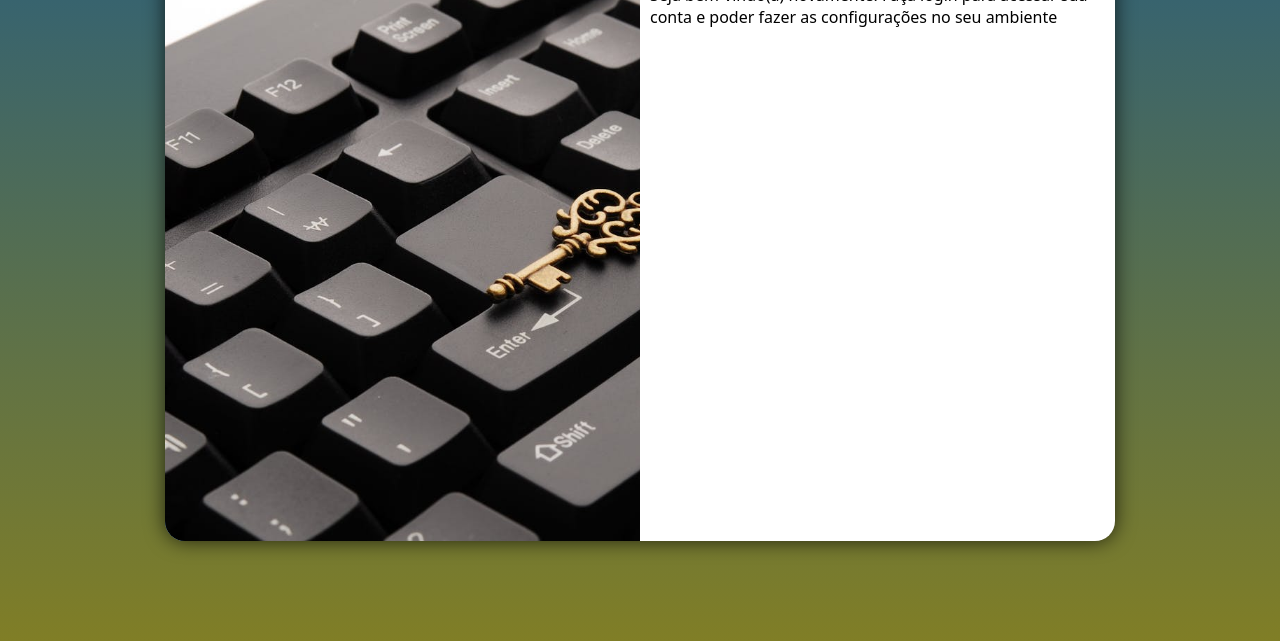
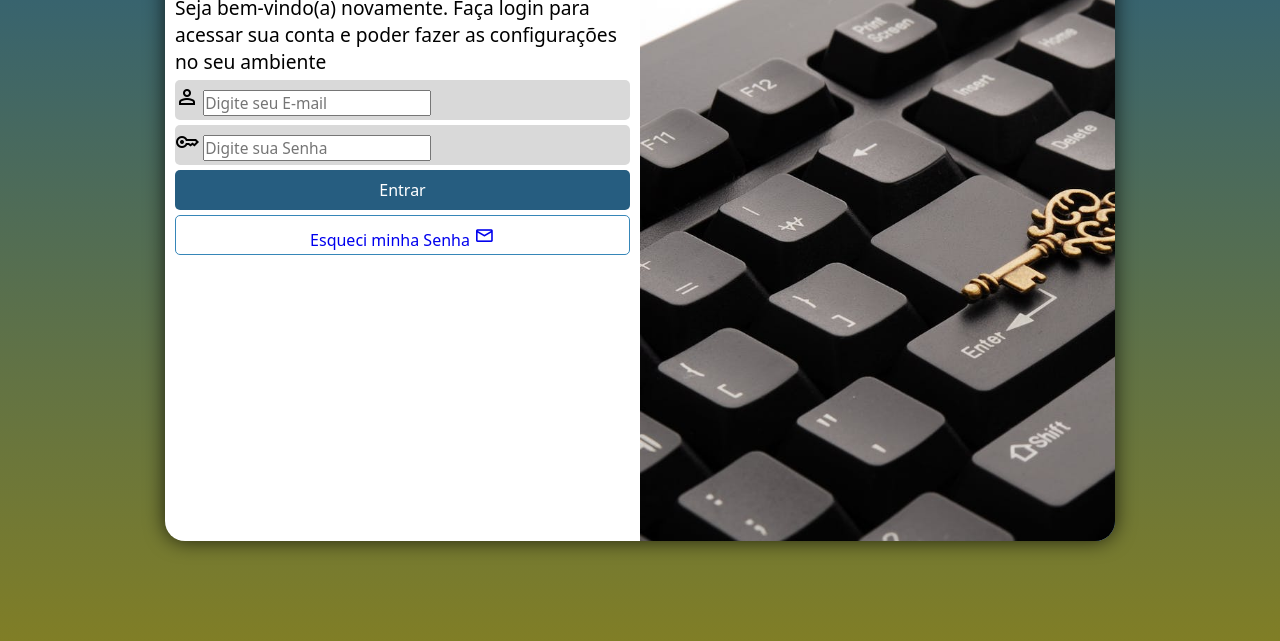
Before and after one commit to RenatoJr82/projeto-login, a plain HTML site: page index.html in a window 1280 px wide. Shown: the part 159-800 px from the top of the page. Drawn offline with nearby package versions, Linux system fonts and the light colour scheme.

Commit message:
Aplicando estilo ao formulário de login

```diff
--- a/estilos/media-query.css
+++ b/estilos/media-query.css
@@ -1,12 +1,12 @@
 @charset "UTF-8";
 
-@media screen and (min-width: 768px) and (max-width: 992px) {
+@media screen and (min-width: 768px) and (max-width: 992px) { /*tablet*/
     body {
         background-image: linear-gradient(to top, #807E26, #265D80);
     }
 
     #login {
-                width: 90vw;
+        width: 90vw;
     }
 
     #login > #imagem {
@@ -21,7 +21,7 @@
     }
 }
 
-@media screen and (min-width: 992px) {
+@media screen and (min-width: 992px) { /*Desktop*/
     body {
         background-image: linear-gradient(to top, #807E26, #265D80);
     }
@@ -31,13 +31,17 @@
     }
 
     #login > #imagem {
-        float: left;
+        float: right;
         width: 50%;
         height: 100%;
     }
 
     #login > #formulario {
-        float: right;
+        float: left;
         width: 50%;
     }
+
+    #formulario > p {
+        font-size: 1.2em;
+    }
 }
--- a/estilos/style.css
+++ b/estilos/style.css
@@ -45,3 +45,72 @@ main {
     display: block;
     padding: 10px;
 }
+
+#formulario > h1 {
+    text-align: center;
+    margin-bottom: 10px;
+}
+
+#formulario > p {
+    font-size: 0.8em;
+}
+
+form > .campo {
+    background-color: rgb(217, 217, 217);
+    display: block;
+    width: 100%;
+    height: 40px;
+    border-radius: 5px;
+    margin: 5px 0px;
+}
+
+.campo > label {
+    display: none;
+}
+
+.campo > input {
+    font-size: 0.97em;
+}
+
+.material-symbols-outlined {
+    margin: 5px 0px;
+}
+
+form > input[type=submit] {
+    display: block;
+    font-size: 1em;
+    width: 100%;
+    height: 40px;
+    background-color: #265D80;
+    color: white;
+    border: none;
+    border-radius: 5px;
+    cursor: pointer;
+}
+
+form > input[type=submit]:hover {
+    background-color: #3686b8;
+}
+
+form > .botao {
+    display: block;
+    font-size: 1em;
+    width: 100%;
+    height: 40px;
+    padding-top: 5px;
+    margin-top: 5px;
+    background-color: white;
+    text-decoration: none;
+    text-align: center;
+    border: 1px solid #3686b8;
+    border-radius: 5px;
+}
+
+form > .botao:hover {
+    background-color: #3686b8;
+    color: white;
+}
+
+form > .botao > span {
+    font-size: 1.3em;
+}
--- a/index.html
+++ b/index.html
@@ -4,6 +4,7 @@
     <meta charset="UTF-8">
     <meta name="viewport" content="width=device-width, initial-scale=1.0">
     <title>Login</title>
+    <link rel="stylesheet" href="https://fonts.googleapis.com/css2?family=Material+Symbols+Outlined:opsz,wght,FILL,GRAD@20..48,100..700,0..1,-50..200" />
     <link rel="stylesheet" href="estilos/style.css">
     <link rel="stylesheet" href="estilos/media-query.css">
 </head>
@@ -16,8 +17,19 @@
             <div id="formulario">
                 <h1>Login</h1>
                 <p>Seja bem-vindo(a) novamente. Faça login para acessar sua conta e poder fazer as configurações no seu ambiente</p>
-                <form action="login.php" method="post">
-
+                <form action="login.php" method="post" autocomplete="on">
+                    <div class="campo">
+                        <span class="material-symbols-outlined">person</span>
+                        <input type="email" name="login" id="ilogin" placeholder="Digite seu E-mail" autocomplete="email" required maxlength="30">
+                        <label for="ilogin">Login</label>
+                    </div>
+                    <div class="campo">
+                        <span class="material-symbols-outlined">key</span>
+                        <input type="password" name="senha" id="isenha" placeholder="Digite sua Senha" autocomplete="current-password" required minlength="8" maxlength="20">
+                        <label for="isenha">Senha</label>
+                    </div>
+                    <input type="submit" value="Entrar">
+                    <a href="esqueci.html" class="botao">Esqueci minha Senha <span class="material-symbols-outlined">mail</span></a>
                 </form>
             </div>
         </section>
```
